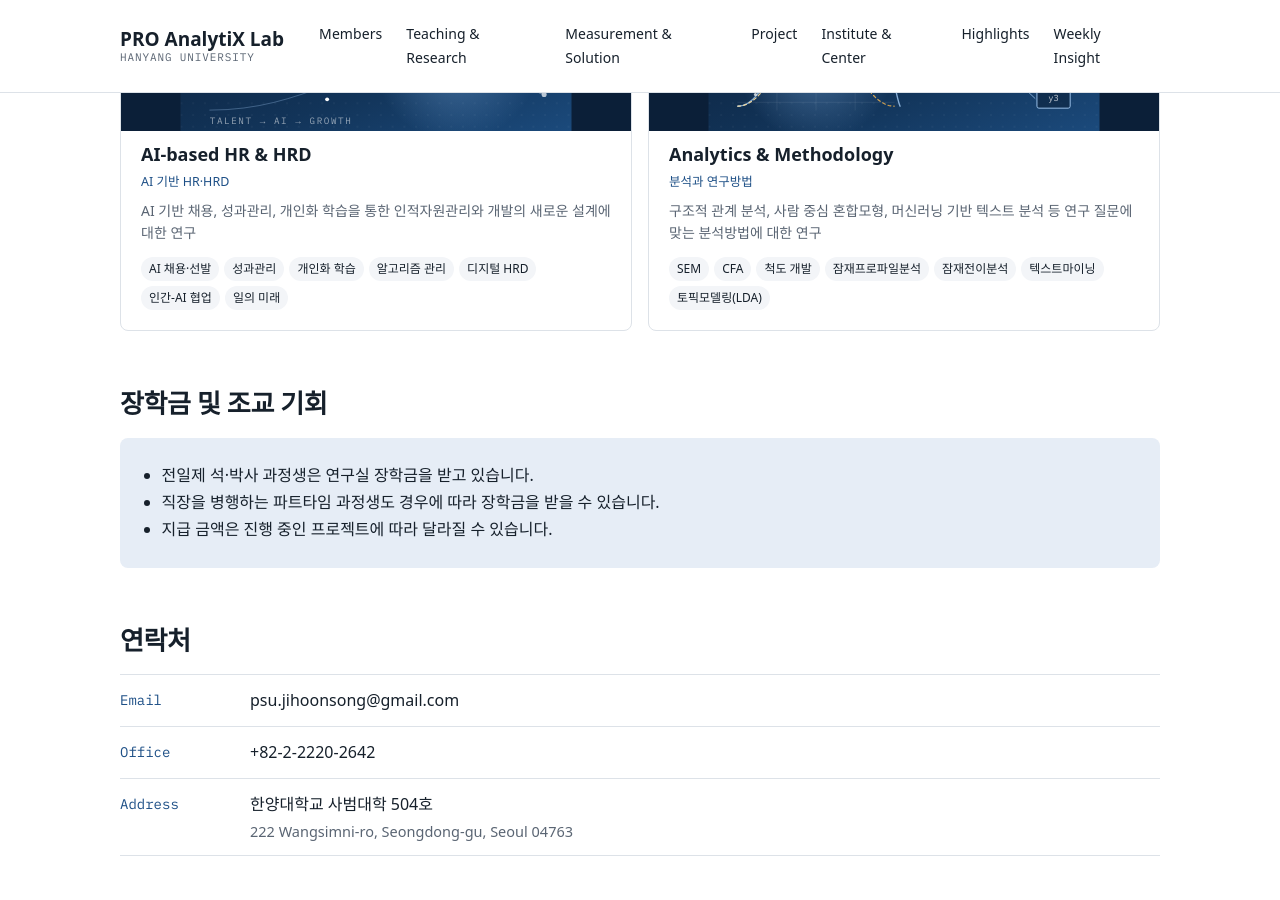
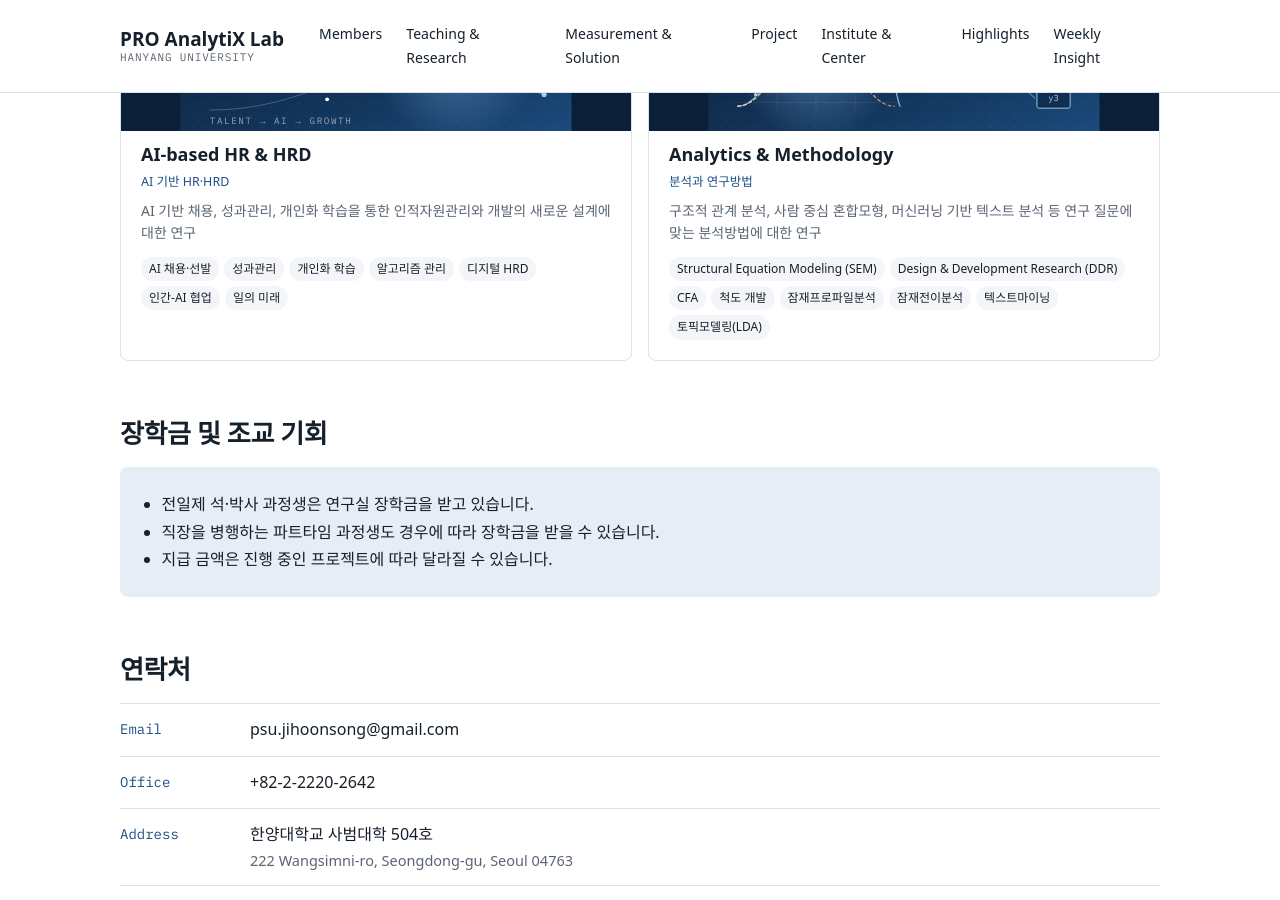
Before and after one commit to drsprolab/drsprolab.github.io, a Jekyll site: the page built from index.html, in a window 1280 px wide and 900 px high, scrolled down 2251 px. Built offline with Jekyll 4.4.1, drawn with Linux system fonts in a browser that asks for light colours; some web fonts are replaced.

Commit message:
대문 '분석과 연구방법' 키워드: SEM 정식 명칭, DDR 추가
Co-Authored-By: Claude Opus 5.5 <noreply@anthropic.com>

```diff
--- a/_data/research_areas.yml
+++ b/_data/research_areas.yml
@@ -17,4 +17,4 @@
   en: Analytics & Methodology
   icon: analytics
   summary: 구조적 관계 분석, 사람 중심 혼합모형, 머신러닝 기반 텍스트 분석 등 연구 질문에 맞는 분석방법에 대한 연구
-  keywords: [SEM, CFA, 척도 개발, 잠재프로파일분석, 잠재전이분석, 텍스트마이닝, 토픽모델링(LDA)]
+  keywords: [Structural Equation Modeling (SEM), Design & Development Research (DDR), CFA, 척도 개발, 잠재프로파일분석, 잠재전이분석, 텍스트마이닝, 토픽모델링(LDA)]
```
